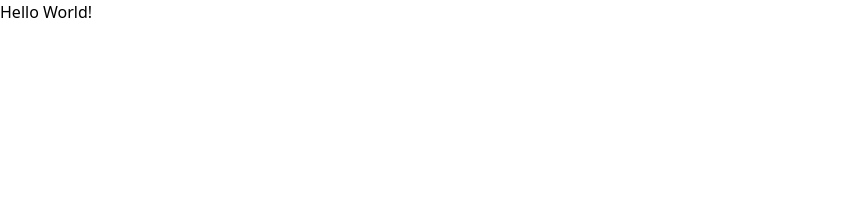
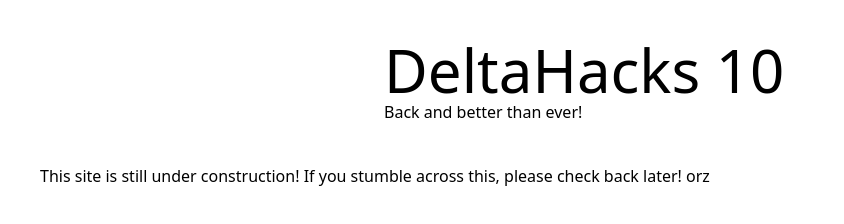
Before and after one commit to deltahacks/landing-10, an Astro site: page / in a window 1280 px wide. Shown: the whole page, without its empty margins (0-844 px from the left). Built offline with nearby package versions, Linux system fonts and the light colour scheme; Astro itself is replaced by a stand-in of ours.

Commit message:
add some boilerplate

```diff
--- /dev/null
+++ b/src/components/Hero.astro
@@ -0,0 +1,4 @@
+<div class="mx-auto max-w-lg">
+  <h1 class="text-6xl">DeltaHacks 10</h1>
+  <p>Back and better than ever!</p>
+</div>
--- a/src/pages/index.astro
+++ b/src/pages/index.astro
@@ -1,6 +1,7 @@
 ---
 // Component Imports
 // import Button from '../components/Button.astro';
+import Hero from "../components/Hero.astro";
 
 // Full Astro Component Syntax:
 // https://docs.astro.build/core-concepts/astro-components/
@@ -12,14 +13,21 @@
     <meta name="viewport" content="width=device-width" />
     <link rel="icon" type="image/svg+xml" href="/favicon.svg" />
     <meta name="generator" content={Astro.generator} />
-    <title>Astro + TailwindCSS</title>
+    <title>DeltaHacks 10</title>
     <meta
       name="description"
-      content="A template page for Astro and TailwindCSS"
+      content="A landing page for McMaster's annual hackathon for change"
     />
   </head>
 
   <body>
-    <p>Hello World!</p>
+    <div class="pt-10">
+      <Hero />
+      <p class="pt-10 px-10">
+        This site is still under construction! If you stumble across this,
+        please check back later! orz
+      </p>
+      <div></div>
+    </div>
   </body>
 </html>
```
